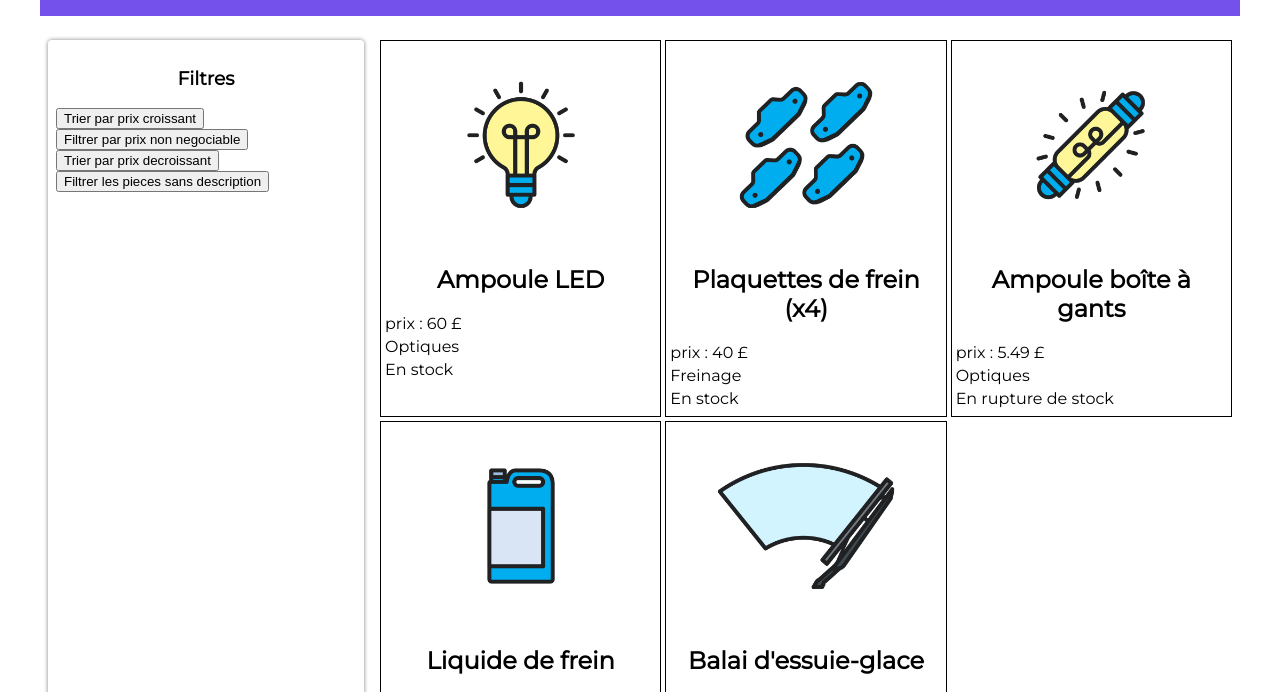
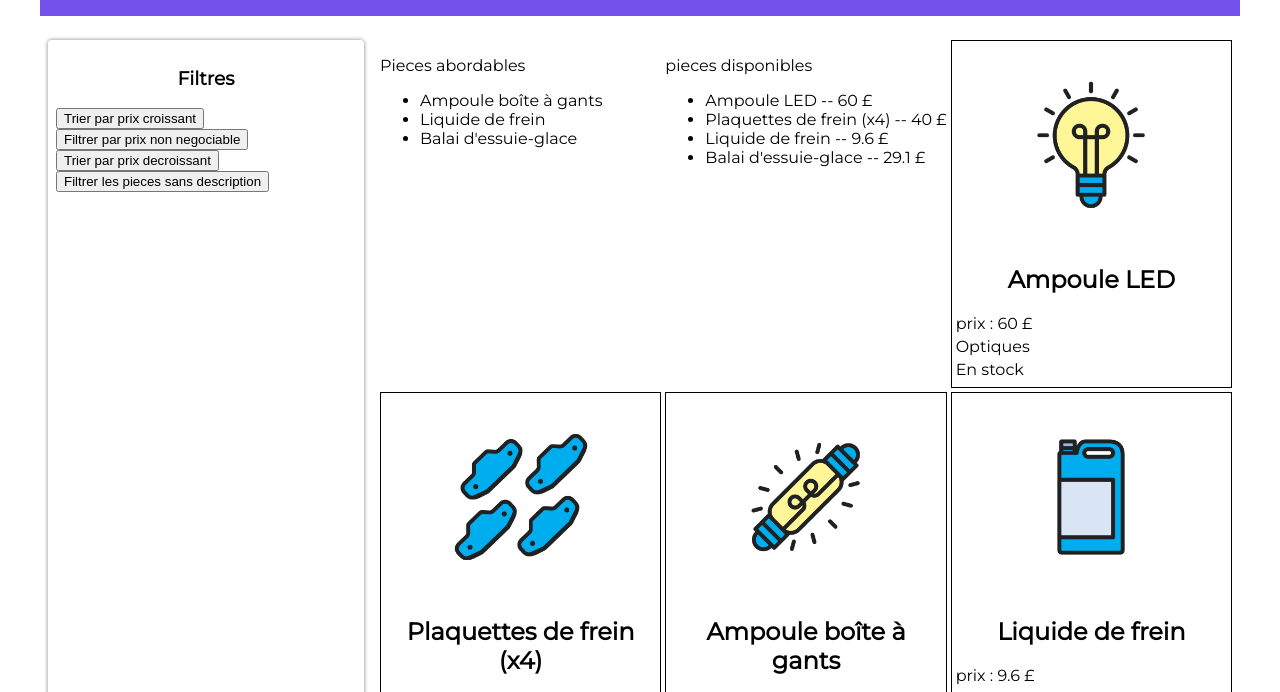
Before and after one commit to Bvlde/site-web-dynamique-avec-js, a website: page index.html in a window 1280 px wide. Shown: the part 98-790 px from the top of the page. Drawn offline with Linux system fonts and the light colour scheme.

Commit message:
ajout de la listea puce pieces abordables et disponible

```diff
--- a/index.html
+++ b/index.html
@@ -25,6 +25,12 @@
 
 			<!-- Fiches produits -->
 			<section class="fiches">
+				<div class="Abordable">
+					<p>Pieces abordables</p>
+				</div>
+				<div class="p-disponible">
+					<p>pieces disponibles</p>
+				</div>
 
 			</section>
 		</main>
--- a/pieces.js
+++ b/pieces.js
@@ -39,6 +39,7 @@ for(let i=0 ; i<5 ; i++){
     pieceElement.appendChild(stockElement);
 }
 
+//button pour trier les prix par ordre croissant
    const buttonTrier = document.querySelector(".btn-trier");
     buttonTrier.addEventListener("click", function (){
         const copyTablePiece = Array.from(tabPieces); //on fais une copie de de tabPieces pour ne rien melanger;
@@ -49,8 +50,8 @@ for(let i=0 ; i<5 ; i++){
         console.log(copyTablePiece);
     });
 
+    //button pour filtrer les prix abordables
     const buttonFiltre = document.querySelector(".btn-filtre");
-
     buttonFiltre.addEventListener("click",function (){
 
         const pieceFiltrees = tabPieces.filter(function(piece){
@@ -59,6 +60,7 @@ for(let i=0 ; i<5 ; i++){
         console.log(pieceFiltrees);
     });
 
+    //button pour trier les prix par ordre decroissant
     const buttonTrieDecroissant = document.querySelector(".btn-decroissant");
     buttonTrieDecroissant.addEventListener("click", ()=>{
         const copieTablePiece = Array.from(tabPieces);
@@ -69,6 +71,7 @@ for(let i=0 ; i<5 ; i++){
         console.log(copieTablePiece);
     });
 
+    //filtrer(enlever) les pieces sans description
     const buttonFiltreDescription = document.querySelector(".btn-sans-description");
     buttonFiltreDescription.addEventListener("click", ()=> {
 
@@ -77,3 +80,46 @@ for(let i=0 ; i<5 ; i++){
         });
         console.log(pieceAvecDescription);
     });
+
+
+    //Affichage d'une liste des prix abordables
+    const tabNom = tabPieces.map(pieces => pieces.nom);//fonction lambda
+
+    for(let i = tabPieces.length-1; i>=0; i--){
+        if(tabPieces[i].prix > 35){
+            tabNom.splice(i,1);
+        }
+    }
+
+    //creation de la liste ul
+    const ul = document.createElement("ul");
+    for(let piece of tabNom){
+        const li = document.createElement("li");
+        li.innerText = piece;
+        ul.appendChild(li);
+    }
+    document.querySelector(".Abordable").appendChild(ul);
+
+
+
+
+    const tabPrixDisponible = tabPieces.map(piece => piece.prix);//recup tout les prix
+    const tabNomDisponible = tabPieces.map(piece => piece.nom);//recup les noms
+
+    for(let i = tabPieces.length-1; i>=0; i--){
+        if(tabPieces[i].disponibilite === false){
+            tabPrixDisponible.splice(i,1);
+            tabNomDisponible.splice(i,1);
+        }
+    }
+    console.log(tabPrixDisponible)
+
+
+    const ull = document.createElement("ul")
+
+    for(let i=0; i<tabNomDisponible.length;i++){
+        const li = document.createElement("li");
+        li.innerText = `${tabNomDisponible[i]} -- ${tabPrixDisponible[i]} £`;
+        ull.appendChild(li);
+    }
+    document.querySelector(".p-disponible").appendChild(ull);
```
